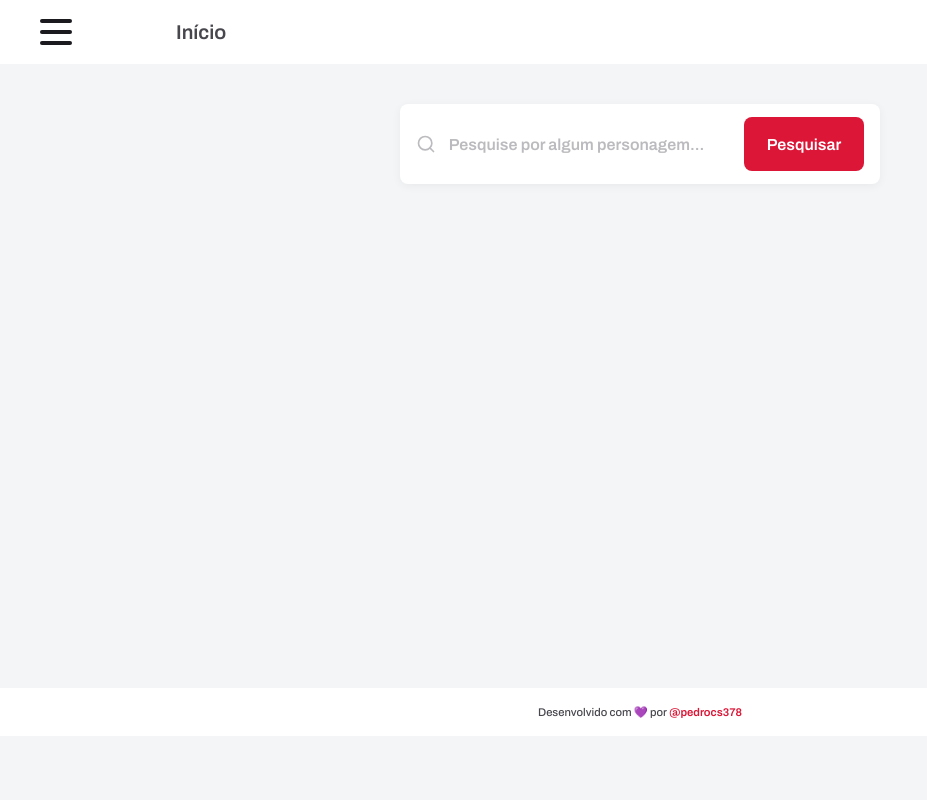
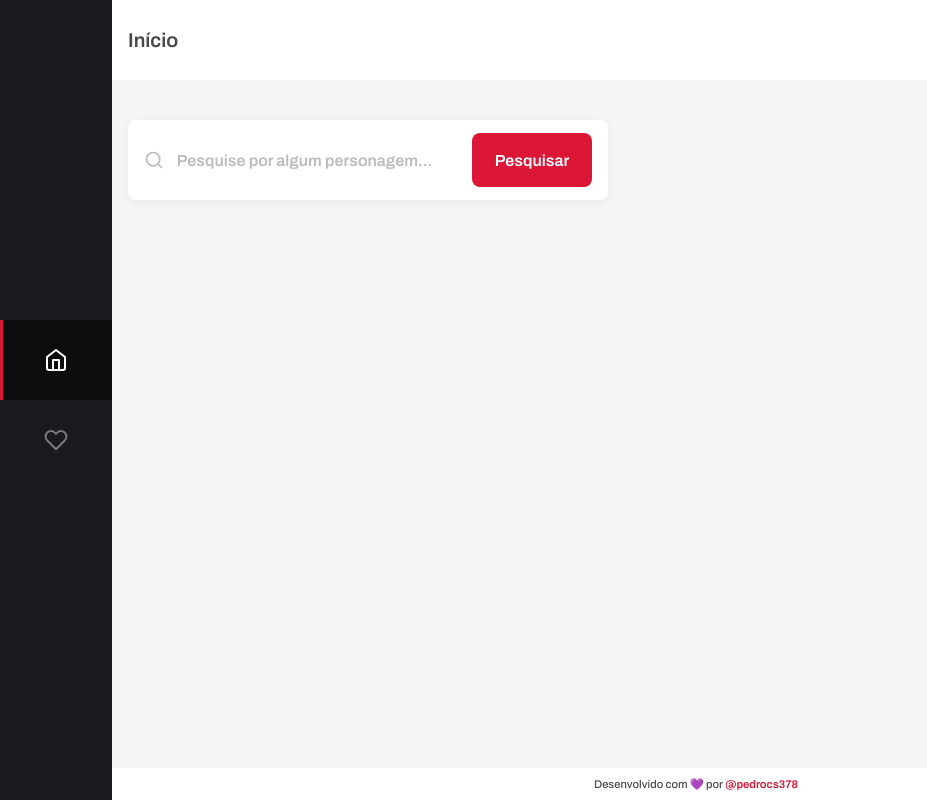
Before and after one commit to pedrocs378/lets-delivery-challenge, a React (Create React App) app: page / in a window 1280 px wide. Shown: the whole page, without its empty margins (0-927 px from the left). Built offline with nearby package versions, Linux system fonts and the light colour scheme.

Commit message:
fix: ajusta breakpoints

```diff
--- a/src/components/BurgerButton/styles.ts
+++ b/src/components/BurgerButton/styles.ts
@@ -42,7 +42,7 @@ export const Container = styled.button<ContainerProps>`
 		}
 	}
 
-	@media (min-width: var(--mobile)) {
+	@media (min-width: 500px) {
 		display: none;
 	}
 `
--- a/src/components/CharacterCard/styles.ts
+++ b/src/components/CharacterCard/styles.ts
@@ -18,7 +18,7 @@ export const Container = styled.div`
 		flex: 8;
 	}
 
-	@media (min-width: var(--mobile)) {
+	@media (min-width: 500px) {
 		height: 22.5rem;
 	}
 `
@@ -61,7 +61,7 @@ export const CharacterInfo = styled.div`
 		}
 	}
 
-	@media (min-width: var(--mobile)) {
+	@media (min-width: 500px) {
 		p {
 			font-size: 0.85rem;
 			line-height: 1.3rem;
--- a/src/components/Footer/styles.ts
+++ b/src/components/Footer/styles.ts
@@ -36,7 +36,7 @@ export const Container = styled.footer`
 		}
 	}
 
-	@media (min-width: var(--mobile)) {
+	@media (min-width: 500px) {
 		height: 100%;
 	}
 `
--- a/src/components/Header/styles.ts
+++ b/src/components/Header/styles.ts
@@ -20,7 +20,7 @@ export const Container = styled.header`
 		}
 	}
 
-	@media (min-width: var(--mobile)) {
+	@media (min-width: 500px) {
 		height: 100%;
 
 		div {
--- a/src/components/Sidebar/styles.ts
+++ b/src/components/Sidebar/styles.ts
@@ -42,7 +42,7 @@ export const Container = styled.aside<ContainerProps>`
 		`}
 	}
 
-	@media (min-width: var(--mobile)) {
+	@media (min-width: 500px) {
 		position: relative;
 
 		> div {
--- a/src/styles/app.ts
+++ b/src/styles/app.ts
@@ -4,7 +4,7 @@ export const Container = styled.div`
 	display: flex;
 	flex-direction: column;
 
-	@media (min-width: var(--mobile)) {
+	@media (min-width: 500px) {
 		display: grid;
 		grid-template-columns: 7rem 1fr;
 		grid-template-rows: 5rem 1fr 2rem;
--- a/src/styles/global.ts
+++ b/src/styles/global.ts
@@ -23,12 +23,7 @@ export default createGlobalStyle`
 		--semi-bold: 600;
 
 		// Breakpoints
-		--mobile: 500px;
-		--screen-sm: 600px;
-		--screen-md: 700px;
-		--screen-lg: 900px;
-		--screen-xl: 1240px;
-		--screen-content: 1120px;
+		--screen-content: 1120;
 	}
 
 	* {
```
Also changed, not shown: src/pages/Favorites/styles.ts (+5 -5 lines), src/pages/Home/styles.ts (+6 -6 lines).
